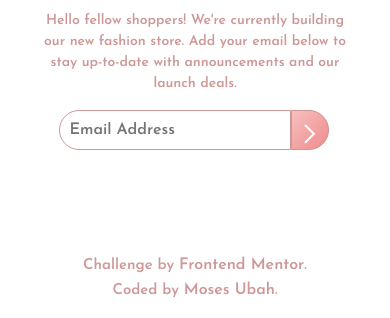
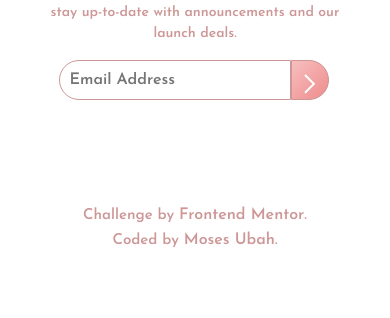
Before and after one commit to mohzys23/coming-soon, a plain HTML site: page Coming soon/index.html in a window 390 px wide. Shown: the part 647-965 px from the top of the page. After the commit the page ends 915 px from the top, so only its background shows below. Drawn offline with nearby package versions, Linux system fonts and the light colour scheme.

Commit message:
Update style.css

```diff
--- a/Coming soon/style.css
+++ b/Coming soon/style.css
@@ -186,7 +186,7 @@ h1 {
 
 .content1 {
   position: absolute;
-  top: 400px;
+  top: 350px;
 }
 
 .input-group {
@@ -212,7 +212,7 @@ h1 {
 
 #attribution {
   position: absolute;
-  top: 900px;
+  top: 850px;
   width: 100%;
   padding: 0;
 }
```
